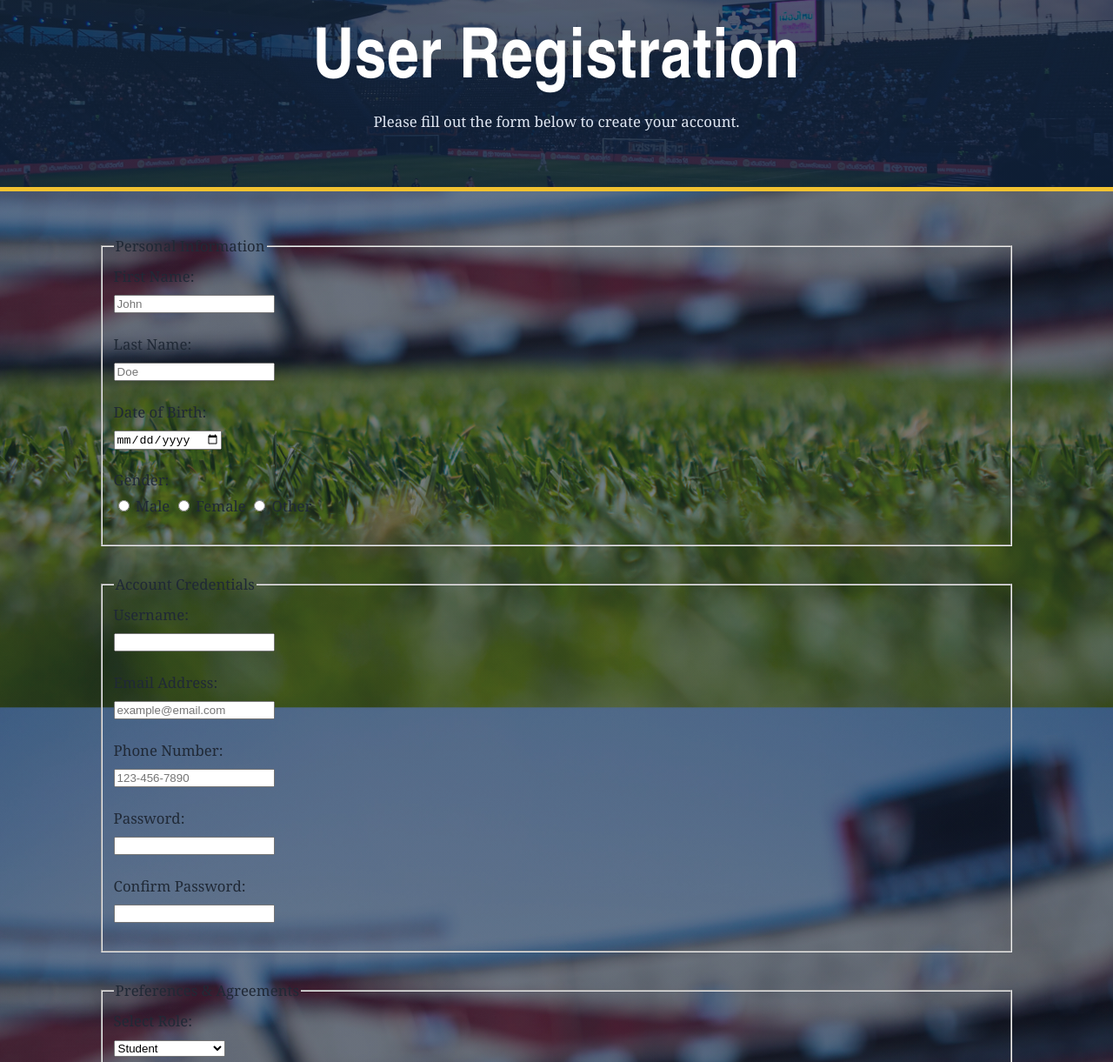
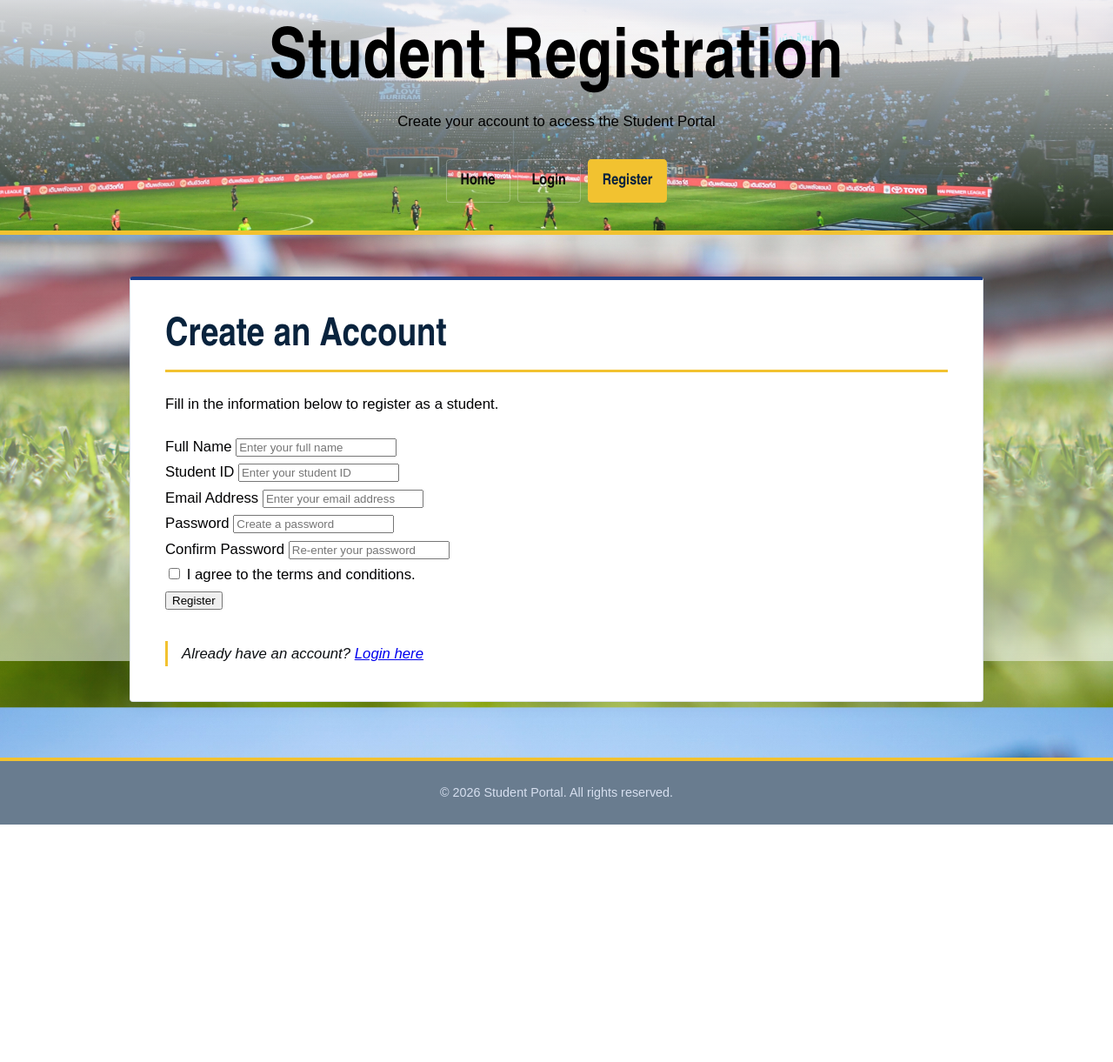
Before and after one commit to Jeru126/jerusecond, a plain HTML site: page register.html in a window 1280 px wide. Shown: the part 40-1261 px from the top of the page at 87% size. After the commit the page ends 988 px from the top, so only its background shows below. Drawn offline with Linux system fonts and the light colour scheme.

Commit message:
add and some deletion from the website

```diff
--- a/index.css
+++ b/index.css
@@ -1,22 +1,5 @@
-:root {
-    --blue: #1b3f8b;
-    --blue-dark: #09233d;
-    --yellow: #f2c230;
-    --ink: #202936;
-    --muted: #3f3e3e;
-    --paper: #edf2f8;
-    --white: #ffffff;
-    --line: #dce2eb;
-
-    --font-display: "Barlow Condensed", "Arial Narrow", Arial, sans-serif;
-    --font-body: "Source Serif 4", Georgia, serif;
-
-    --measure: 48rem;
-}
-
-*,
-*::before,
-*::after {
+::before,
+::after {
     box-sizing: border-box;
 }
 
@@ -25,15 +8,13 @@ html {
     scroll-padding-top: 1rem;
 }
 
-
 body {
     margin: 0;
 
-    /* Full-page background picture */
     background-image:
         linear-gradient(
-            rgba(12, 25, 48, 0.55),
-            rgba(12, 25, 48, 0.55)
+            rgba(190, 190, 209, 0.014),
+            rgba(247, 249, 252, 0.55)
         ),
         url("bago.jpg");
 
@@ -42,35 +23,36 @@ body {
     background-repeat: no-repeat;
     background-attachment: fixed;
 
-    color: var(--ink);
-    font-family: var(--font-body);
+    color: rgb(2, 2, 3);
+    font-family: Arial, Helvetica, sans-serif;
     font-size: 1.05rem;
     line-height: 1.75;
-
 }
-
-
 
 header {
     position: relative;
     padding: 4.5rem 1.5rem 2rem;
     text-align: center;
-    color: var(--white);
+    color: rgb(0, 0, 0);
+    body {
+   font-family: Arial, Helvetica, sans-serif;
+}
+
 
     background:
         linear-gradient(
-            rgba(12, 28, 58, 0.68),
-            rgba(12, 28, 58, 0.85)
+            rgb(243, 243, 248),
+            rgba(118, 132, 143, 0)
         ),
         url("cave.jpg") center / cover no-repeat;
 
-    border-bottom: 5px solid var(--yellow);
+    border-bottom: 5px solid rgba(242, 194, 48, 1);
 }
 
 header h1 {
     max-width: 850px;
     margin: 0 auto 0.8rem;
-    font-family: var(--font-display);
+    font-family: "Barlow Condensed", "Arial Narrow", sans-serif;
     font-size: clamp(2.8rem, 7vw, 5rem);
     font-weight: 700;
     line-height: 1;
@@ -79,9 +61,13 @@ header h1 {
 
 header p {
     margin: 0 auto 1.8rem;
-    color: #e0e7f3;
+    color: rgb(0, 0, 0);
     font-size: 1.05rem;
+    body {
+  font-family: Arial, Helvetica, sans-serif;
 }
+}
+
 
 nav {
     display: flex;
@@ -95,12 +81,12 @@ nav {
 nav a {
     display: inline-block;
     padding: 0.55rem 1rem;
-    color: var(--white);
-    background: rgba(255, 255, 255, 0.12);
+    color: rgb(14, 12, 12);
+    background: rgba(255, 255, 255, 0);
     border: 1px solid rgba(255, 255, 255, 0.25);
     border-radius: 4px;
 
-    font-family: var(--font-display);
+    font-family: "Barlow Condensed", "Arial Narrow", sans-serif;
     font-size: 1.1rem;
     font-weight: 600;
     text-decoration: none;
@@ -111,23 +97,20 @@ nav a {
         border-color 0.2s ease;
 }
 
-nav a:hover {
-    color: var(--blue-dark);
-    background: var(--yellow);
-    border-color: var(--yellow);
+nav a:hover,
+nav a.active {
+    color: rgba(9, 35, 61, 1);
+    background: rgba(242, 194, 48, 1);
+    border-color: rgba(242, 194, 48, 1);
 }
 
-/* ACTIVE NAV LINK HIGHLIGHT */
 nav a.active {
-    color: var(--blue-dark);
-    background: var(--yellow);
-    border-color: var(--yellow);
     font-weight: 700;
 }
 
 nav a:focus-visible,
 a:focus-visible {
-    outline: 2px solid var(--yellow);
+    outline: 2px solid rgba(242, 194, 48, 1);
     outline-offset: 4px;
 }
 
@@ -135,7 +118,6 @@ hr {
     display: none;
 }
 
-/* BANNER IMAGE */
 .banner {
     display: block;
     width: 100%;
@@ -144,22 +126,26 @@ hr {
     object-fit: cover;
 }
 
+
 main {
     width: 100%;
     max-width: 1100px;
     margin: 0 auto;
     padding: 3rem 1.5rem 4rem;
+    body {
+  font-family: Arial, Helvetica, sans-serif;
+}
 }
 
-/* ACADEMIC SECTION */
+
 #about-academics {
-    max-width: var(--measure);
+    max-width: 900px;
     margin: 0 auto;
     padding: 2.5rem;
 
-    background: var(--white);
-    border: 1px solid var(--line);
-    border-top: 4px solid var(--blue);
+    background: rgba(255, 255, 255, 1);
+    border: 1px solid rgba(220, 226, 235, 1);
+    border-top: 4px solid rgba(27, 63, 139, 1);
     border-radius: 4px;
 
     box-shadow: 0 5px 18px rgba(18, 41, 92, 0.06);
@@ -168,13 +154,13 @@ main {
 
 #about-sports {
     position: relative;
-    max-width: var(--measure);
+    max-width: 900px;
     min-height: 300px;
     margin: 2rem auto 0;
     padding: 2.5rem;
     overflow: hidden;
 
-    color: var(--white);
+    color: rgba(255, 255, 255, 1);
 
     background:
         linear-gradient(
@@ -183,37 +169,38 @@ main {
         ),
         url("sports.jpg") center / cover no-repeat;
 
-    border-left: 5px solid var(--yellow);
+    border-left: 5px solid rgba(242, 194, 48, 1);
     border-radius: 4px;
+
     box-shadow: 0 5px 18px rgba(18, 41, 92, 0.08);
 }
 
 #about-sports h2,
 #about-sports h3,
 #about-sports h4 {
-    color: var(--white);
+    color: rgba(255, 255, 255, 1);
 }
 
 #about-sports h2 {
-    border-bottom-color: var(--yellow);
+    border-bottom-color: rgba(242, 194, 48, 1);
 }
 
 #about-sports p {
-    color: #fdfdfd;
+    color: rgba(255, 255, 255, 1);
     font-weight: 500;
-    text-shadow: 0 2px 6px rgba(0,0,0,0.7);
-    font: size 1.1rem;
+    text-shadow: 0 2px 6px rgba(0, 0, 0, 0.7);
+    font-size: 1.1rem;
 }
 
 #about-sports strong {
-    color: var(--yellow);
+    color: rgba(242, 194, 48, 1);
 }
 
-/* HEADINGS */
+
 h2,
 h3,
 h4 {
-    font-family: var(--font-display);
+    font-family: "Barlow Condensed", "Arial Narrow", sans-serif;
     font-weight: 700;
     line-height: 1.15;
 }
@@ -221,35 +208,35 @@ h4 {
 h2 {
     margin: 0 0 1.4rem;
     padding-bottom: 0.7rem;
-    color: var(--blue-dark);
+    color: rgba(9, 35, 61, 1);
     font-size: clamp(2rem, 5vw, 2.8rem);
-    border-bottom: 3px solid var(--yellow);
+    border-bottom: 3px solid rgba(242, 194, 48, 1);
 }
 
 h3 {
     margin: 2.2rem 0 0.8rem;
-    color: var(--blue);
+    color: rgba(27, 63, 139, 1);
     font-size: 1.7rem;
 }
 
 h4 {
     margin: 1.8rem 0 0.7rem;
-    color: var(--ink);
+    color: rgba(32, 41, 54, 1);
     font-size: 1.3rem;
 }
 
-/* TEXT */
+
 p {
     max-width: 68ch;
     margin: 0 0 1.2rem;
 }
 
 strong {
-    color: var(--blue-dark);
+    color: rgba(9, 35, 61, 1);
     font-weight: 700;
 }
 
-/* LISTS */
+
 ul {
     margin: 0 0 1.5rem;
     padding: 0;
@@ -260,9 +247,9 @@ li {
     margin: 0;
     padding: 0.9rem 1.1rem;
 
-    background: var(--white);
-    border: 1px solid var(--line);
-    border-left: 3px solid var(--yellow);
+    background: rgba(255, 255, 255, 1);
+    border: 1px solid rgba(220, 226, 235, 1);
+    border-left: 3px solid rgba(242, 194, 48, 1);
 
     transition:
         background-color 0.2s ease,
@@ -274,29 +261,27 @@ li + li {
 }
 
 li:hover {
-    background: #f8faff;
-    border-left-color: var(--blue);
+    background: rgba(248, 250, 255, 1);
+    border-left-color: rgba(27, 63, 139, 1);
 }
 
-
 ul li a {
-    color: var(--blue);
+    color: rgba(27, 63, 139, 1);
     font-weight: 700;
     text-decoration: none;
     text-underline-offset: 3px;
 }
 
 ul li a:hover {
-    color: #a87900;
+    color: rgba(168, 121, 0, 1);
     text-decoration: underline;
 }
 
-
 #about-sports li {
-    color: var(--ink);
+    color: rgba(32, 41, 54, 1);
     background: rgba(255, 255, 255, 0.96);
     border-color: rgba(255, 255, 255, 0.2);
-    border-left-color: var(--yellow);
+    border-left-color: rgba(242, 194, 48, 1);
 }
 
 
@@ -305,8 +290,8 @@ ul li a:hover {
     margin-bottom: 0;
     padding-left: 1rem;
 
-    color: var(--blue-dark);
-    border-left: 3px solid var(--yellow);
+    color: rgb(13, 16, 19);
+    border-left: 3px solid rgba(242, 194, 48, 1);
     font-style: italic;
 }
 
@@ -315,43 +300,42 @@ table {
     width: 100%;
     margin: 1.5rem 0;
     border-collapse: collapse;
-    background: rgba(255,255,255, 0.93);
-    border: 1px solid var(--line);
+    background: rgba(245, 243, 243, 0.93);
+    border: 1px solid rgb(112, 121, 134);
     box-shadow: 0 4px 14px rgba(18, 41, 92, 0.04);
 }
 
 thead {
-    color: var(--white);
-    background: var(--blue-dark);
+    color: rgba(255, 255, 255, 1);
+    background: rgba(9, 35, 61, 1);
 }
 
 th {
     padding: 1rem;
-    color: var(--white);
-    background: var(--blue-dark);
+    color: rgba(255, 255, 255, 1);
+    background: rgba(9, 35, 61, 1);
     text-align: left;
     font-weight: 600;
 }
 
 td {
     padding: 1rem;
-    border-bottom: 1px solid var(--line);
+    border-bottom: 1px solid rgba(220, 226, 235, 1);
 }
 
 tbody tr:nth-child(even) {
-    background: #f3f6fb;
+    background: rgba(243, 246, 251, 1);
 }
 
 tbody tr:hover {
-    background: #e8eef8;
+    background: rgba(232, 238, 248, 1);
 }
-
 
 footer {
     padding: 1.5rem;
-    color: #d6dfef;
-    background: var(--blue-dark);
-    border-top: 4px solid var(--yellow);
+    color: rgba(214, 223, 239, 1);
+    background: rgb(105, 124, 143);
+    border-top: 4px solid rgba(242, 194, 48, 1);
     text-align: center;
     font-size: 0.9rem;
 }
@@ -361,7 +345,7 @@ footer p {
     margin: 0 auto;
 }
 
-/* MOBILE RESPONSIVENESS */
+
 @media (max-width: 600px) {
     body {
         font-size: 1rem;
@@ -430,15 +414,14 @@ footer p {
     }
 }
 
-
 @media (prefers-reduced-motion: reduce) {
     html {
         scroll-behavior: auto;
     }
 
-    *,
-    *::before,
-    *::after {
+
+    ::before,
+    ::after {
         transition: none !important;
     }
 }
--- a/register.html
+++ b/register.html
@@ -1,107 +1,114 @@
 <!DOCTYPE html>
 <html lang="en">
 <head>
-    <link rel="stylesheet" href="index.css">
     <meta charset="UTF-8">
     <meta name="viewport" content="width=device-width, initial-scale=1.0">
-    <title>Registration Form</title>
+
+    <title>Register - Student Portal</title>
+
+    <link rel="stylesheet" href="index.css">
 </head>
 <body>
 
     <header>
-        <h1>User Registration</h1>
-        <p>Please fill out the form below to create your account.</p>
+        <h1>Student Registration</h1>
+        <p>Create your account to access the Student Portal</p>
+
+        <nav>
+            <a href="home.html">Home</a>
+            <a href="login.html">Login</a>
+            <a href="register.html" class="active">Register</a>
+        </nav>
     </header>
 
     <main>
-        <form action="#" method="post">
+        <section id="about-academics" class="register-container">
 
-            <fieldset>
-                <legend>Personal Information</legend>
+            <h2>Create an Account</h2>
 
-                <p>
-                    <label for="first-name">First Name:</label><br>
-                    <input type="text" id="first-name" name="first-name" placeholder="John" required>
-                </p>
+            <p>Fill in the information below to register as a student.</p>
 
-                <p>
-                    <label for="last-name">Last Name:</label><br>
-                    <input type="text" id="last-name" name="last-name" placeholder="Doe" required>
-                </p>
+            <form action="#" method="post">
 
-                <p>
-                    <label for="dob">Date of Birth:</label><br>
-                    <input type="date" id="dob" name="dob" required>
-                </p>
+                <div class="form-group">
+                    <label for="fullname">Full Name</label>
+                    <input
+                        type="text"
+                        id="fullname"
+                        name="fullname"
+                        placeholder="Enter your full name"
+                        required>
+                </div>
 
-                <p>
-                    <label>Gender:</label><br>
-                    <input type="radio" id="male" name="gender" value="male">
-                    <label for="male">Male</label>
+                <div class="form-group">
+                    <label for="studentid">Student ID</label>
+                    <input
+                        type="text"
+                        id="studentid"
+                        name="studentid"
+                        placeholder="Enter your student ID"
+                        required>
+                </div>
 
-                    <input type="radio" id="female" name="gender" value="female">
-                    <label for="female">Female</label>
+                <div class="form-group">
+                    <label for="email">Email Address</label>
+                    <input
+                        type="email"
+                        id="email"
+                        name="email"
+                        placeholder="Enter your email address"
+                        required>
+                </div>
 
-                    <input type="radio" id="other" name="gender" value="other">
-                    <label for="other">Other</label>
-                </p>
-            </fieldset>
-            <br>
-            <fieldset>
-                <legend>Account Credentials</legend>
-                <p>
-                    <label for="username">Username:</label><br>
-                    <input type="text" id="username" name="username" required>
-                </p>
-                <p>
-                    <label for="email">Email Address:</label><br>
-                    <input type="email" id="email" name="email" placeholder="example@email.com" required>
-                </p>
-                <p>
-                    <label for="phone">Phone Number:</label><br>
-                    <input type="tel" id="phone" name="phone" placeholder="123-456-7890">
-                </p>
-                <p>
-                    <label for="password">Password:</label><br>
-                    <input type="password" id="password" name="password" minlength="8" required>
-                </p>
-                <p>
-                    <label for="confirm-password">Confirm Password:</label><br>
-                    <input type="password" id="confirm-password" name="confirm-password" minlength="8" required>
-                </p>
-            </fieldset>
-            <br>
-            <fieldset>
-                <legend>Preferences & Agreements</legend>
+                <div class="form-group">
+                    <label for="password">Password</label>
+                    <input
+                        type="password"
+                        id="password"
+                        name="password"
+                        placeholder="Create a password"
+                        minlength="8"
+                        required>
+                </div>
 
-                <p>
-                    <label for="role">Select Role:</label><br>
-                    <select id="role" name="role">
-                        <option value="student">Student</option>
-                        <option value="athlete">Student-Athlete</option>
-                        <option value="instructor">Instructor / Coach</option>
-                    </select>
-                </p>
-                <p>
-                    <input type="checkbox" id="terms" name="terms" required>
-                    <label for="terms">I agree to the Terms and Conditions.</label>
-                </p>
-                <p>
-                    <input type="checkbox" id="newsletter" name="newsletter">
-                    <label for="newsletter">Subscribe to updates and newsletters.</label>
-                </p>
-            </fieldset>
-            <br>
-            <p>
-                <button type="submit">Submit Registration</button>
-                <button type="reset">Reset Form</button>
+                <div class="form-group">
+                    <label for="confirm-password">Confirm Password</label>
+                    <input
+                        type="password"
+                        id="confirm-password"
+                        name="confirm-password"
+                        placeholder="Re-enter your password"
+                        minlength="8"
+                        required>
+                </div>
+
+                <div class="form-group checkbox-group">
+                    <input
+                        type="checkbox"
+                        id="terms"
+                        name="terms"
+                        required>
+                    <label for="terms">
+                        I agree to the terms and conditions.
+                    </label>
+                </div>
+
+                <button type="submit" class="register-button">
+                    Register
+                </button>
+
+            </form>
+
+            <p class="login-link">
+                Already have an account?
+                <a href="login.html">Login here</a>
             </p>
 
-        </form>
+        </section>
     </main>
 
     <footer>
-        <p>Already have an account? <a href="login.html">Log in here</a>.</p>
+        <p>&copy; 2026 Student Portal. All rights reserved.</p>
     </footer>
 
 </body>
```
Also changed, not shown: home.html (+2 -2 lines), login.html (added, +58 -0 lines), profile.html (+2 -1 lines), sports.html (+1 -2 lines), 1 other file.
